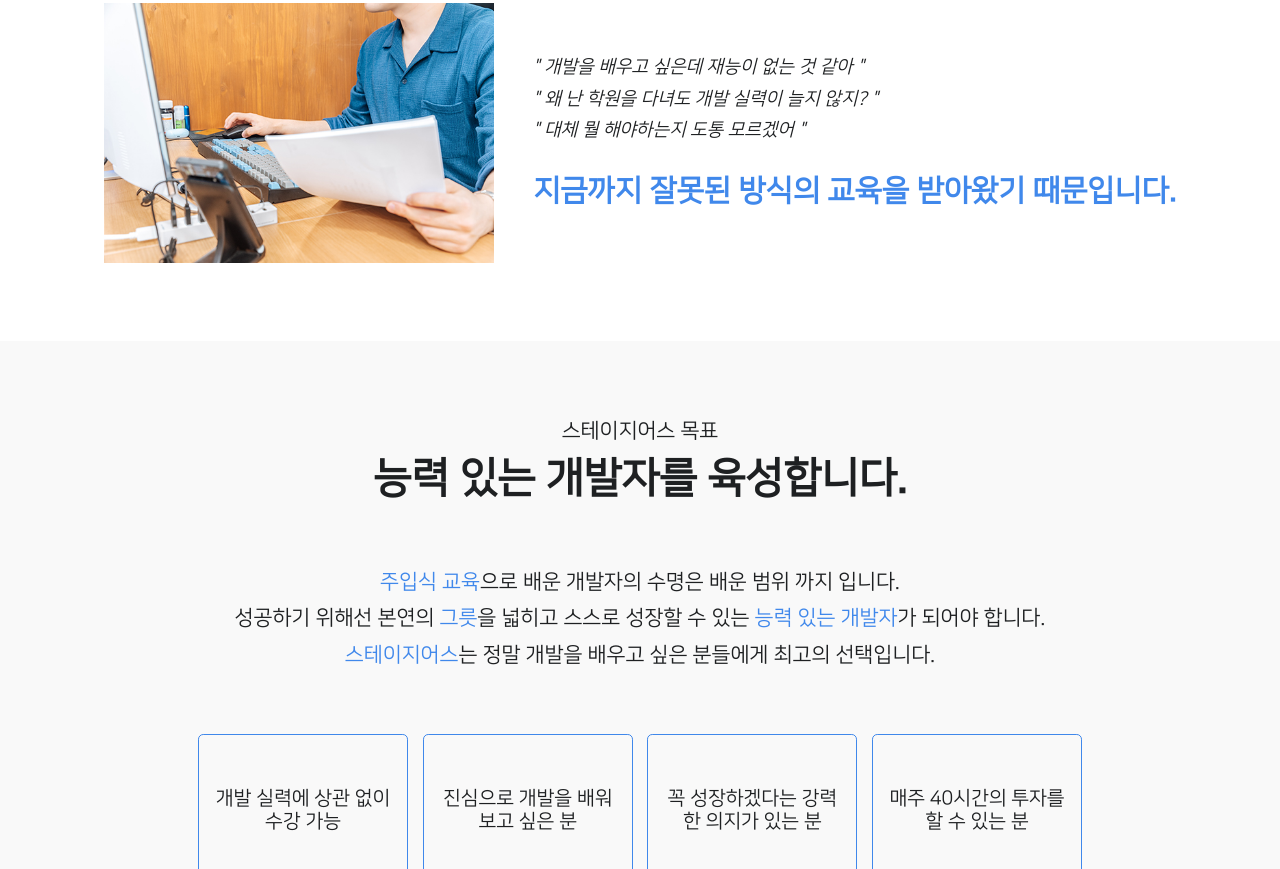
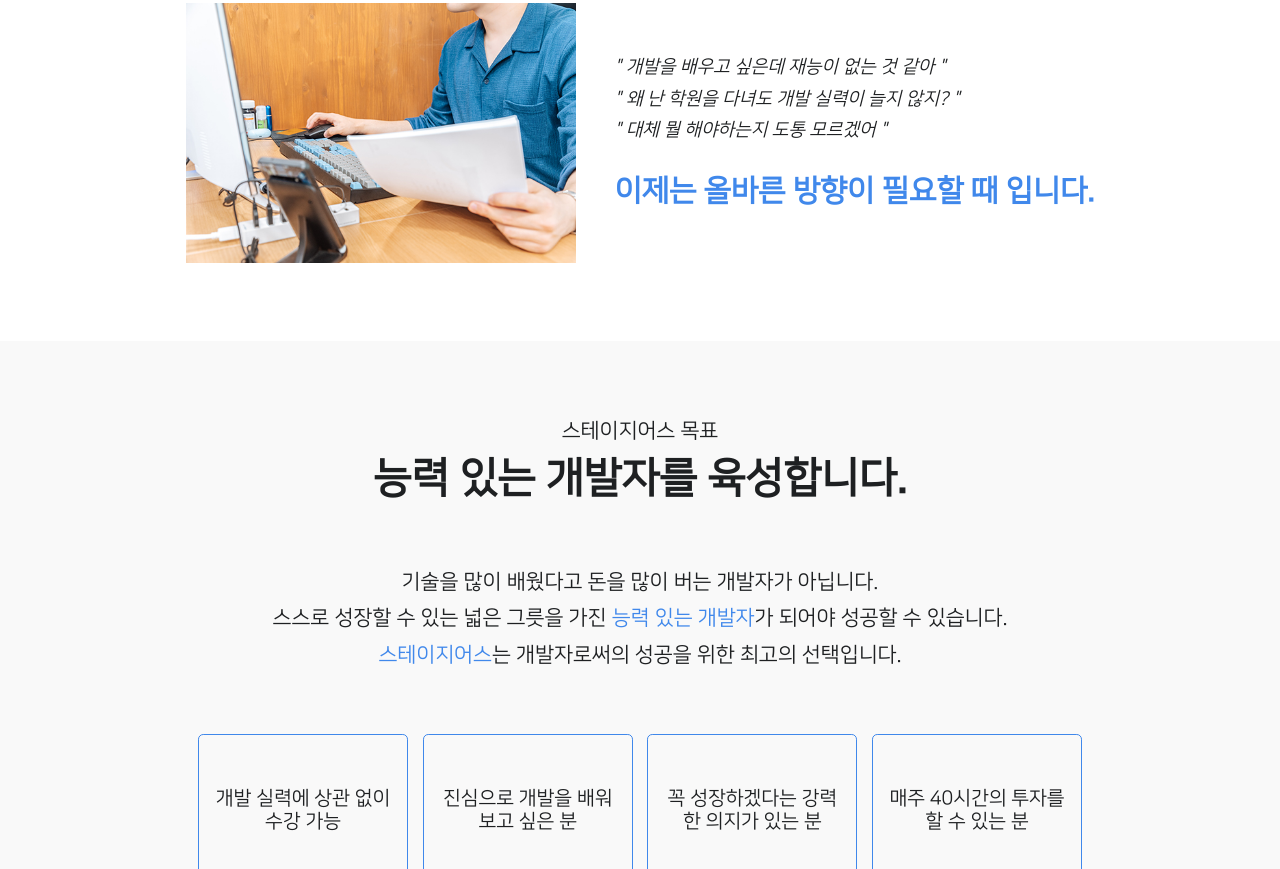
Before and after one commit to Stageus/stageus-website, a website: page index.html in a window 1280 px wide. Shown: the part 673-1542 px from the top of the page. Drawn offline with Linux system fonts and the light colour scheme.

```diff
--- a/index.html
+++ b/index.html
@@ -71,7 +71,7 @@
                     <h1 class="intro_text">" 개발을 배우고 싶은데 재능이 없는 것 같아 "</h1>
                     <h1 class="intro_text">" 왜 난 학원을 다녀도 개발 실력이 늘지 않지? "</h1>
                     <h1 class="intro_text">" 대체 뭘 해야하는지 도통 모르겠어 "</h1>
-                    <h1 class="intro_title">지금까지 잘못된 방식의 교육을 받아왔기 때문입니다.</h1>
+                    <h1 class="intro_title">이제는 올바른 방향이 필요할 때 입니다.</h1>
                 </div>
             </div>
         </section>
@@ -81,9 +81,9 @@
             <h2 class="content_subtitle">스테이지어스 목표</h2>
             <h1 class="content_title">능력 있는 개발자를 육성합니다.</h1>
             <div class="content_explain">
-                <p class="content_value"><span>주입식 교육</span>으로 배운 개발자의 수명은 배운 범위 까지 입니다.</p>
-                <p class="content_value">성공하기 위해선 본연의 <span>그릇</span>을 넓히고 스스로 성장할 수 있는 <span>능력 있는 개발자</span>가 되어야 합니다.</p>
-                <p class="content_value"><span>스테이지어스</span>는 정말 개발을 배우고 싶은 분들에게 최고의 선택입니다.</p>
+                <p class="content_value">기술을 많이 배웠다고 돈을 많이 버는 개발자가 아닙니다.</p>
+                <p class="content_value">스스로 성장할 수 있는 넓은 그릇을 가진 <span>능력 있는 개발자</span>가 되어야 성공할 수 있습니다.</p>
+                <p class="content_value"><span>스테이지어스</span>는 개발자로써의 성공을 위한 최고의 선택입니다.</p>
             </div>
             <ul id="introduction_box">
                 <li class="introduction_text">개발 실력에 상관 없이 수강 가능</li>
```
Also changed, not shown: public/register.html (+7 -3 lines), router/register.js (+8 -0 lines).
